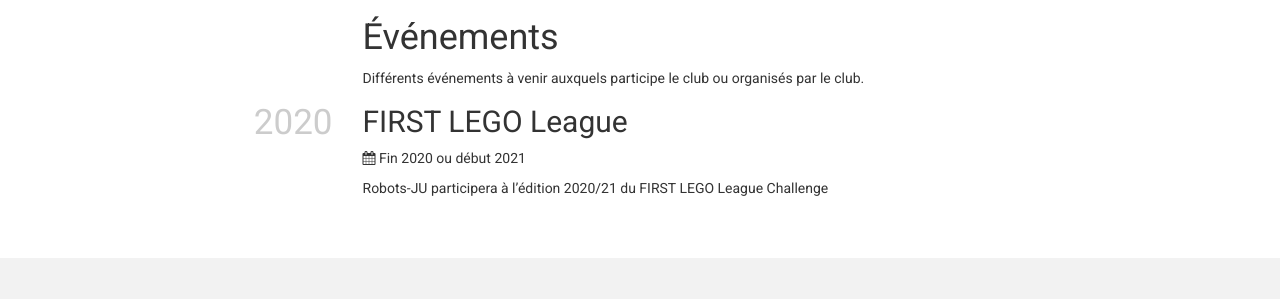
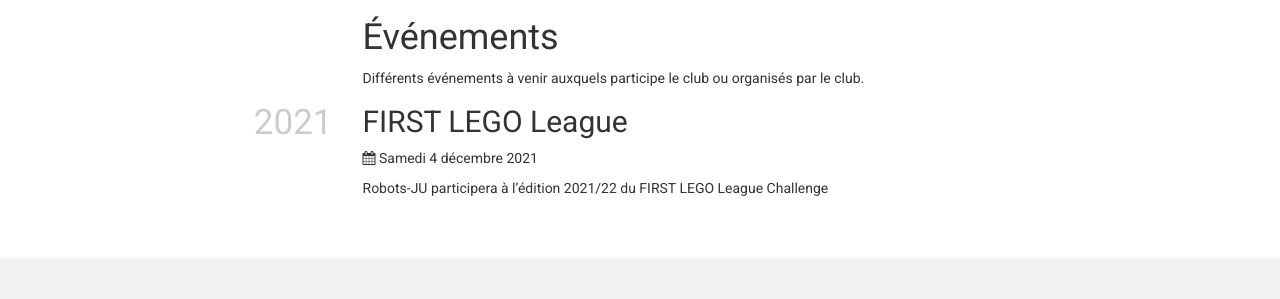
Before and after one commit to robots-ju/robots-ju.ch, a Jekyll site: the page built from events.md, in a window 1280 px wide. Shown: the part 378-677 px from the top of the page. Built offline with Jekyll 4.4.1, drawn with Linux system fonts in a browser that asks for light colours; comment, search, counter and statistics services are not loaded.

Commit message:
Mise à jour événements

```diff
--- a/events.md
+++ b/events.md
@@ -8,11 +8,11 @@ banner_text: Notre agenda robotique
 
 Différents événements à venir auxquels participe le club ou organisés par le club.
 
-2020
+2021
 {:class="side-title"}
 
 ## FIRST LEGO League
 
-<i class="fa fa-calendar"></i> Fin 2020 ou début 2021
+<i class="fa fa-calendar"></i> Samedi 4 décembre 2021
 
-Robots-JU participera à l'édition 2020/21 du FIRST LEGO League Challenge
+Robots-JU participera à l'édition 2021/22 du FIRST LEGO League Challenge
```
